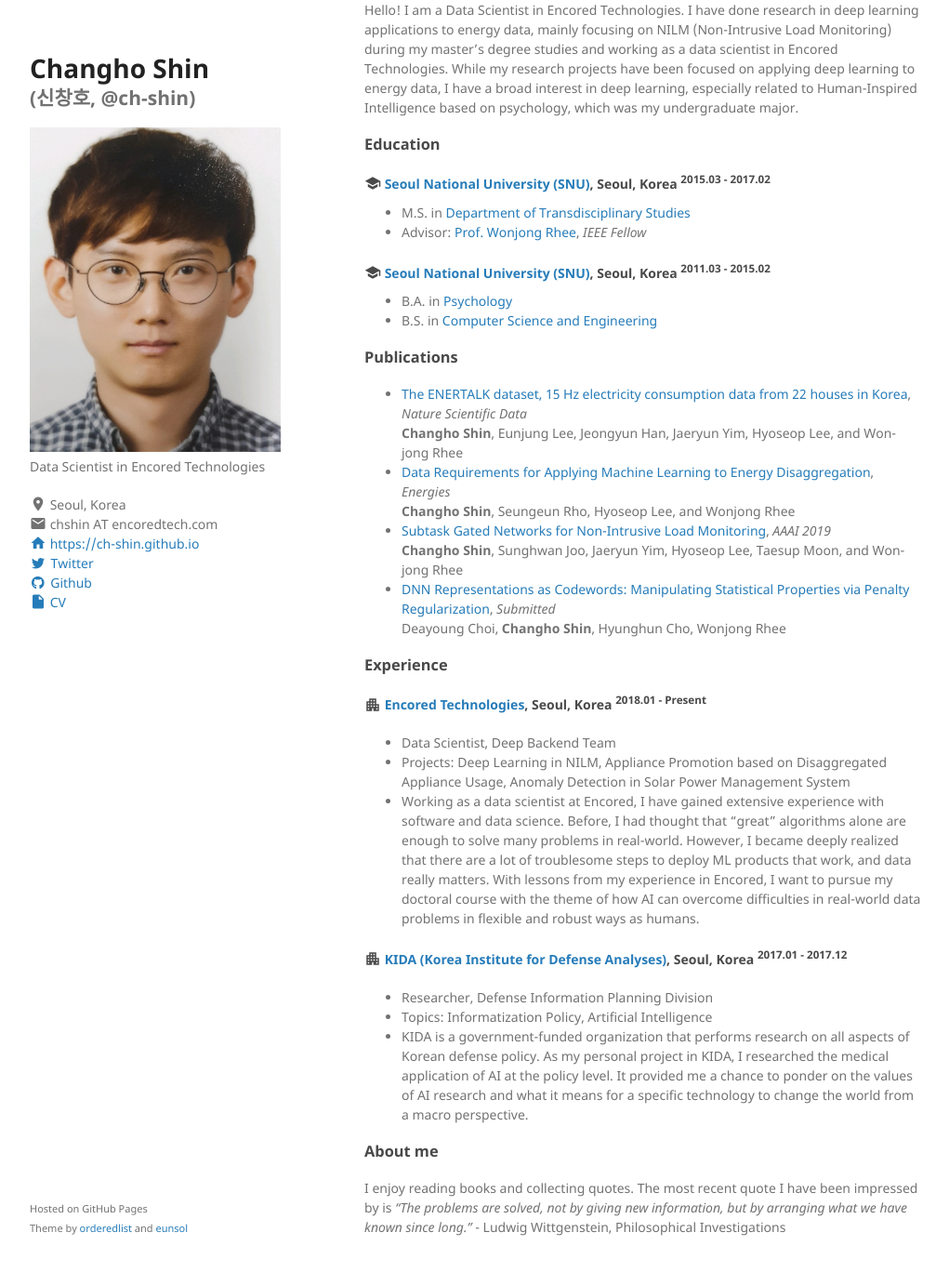
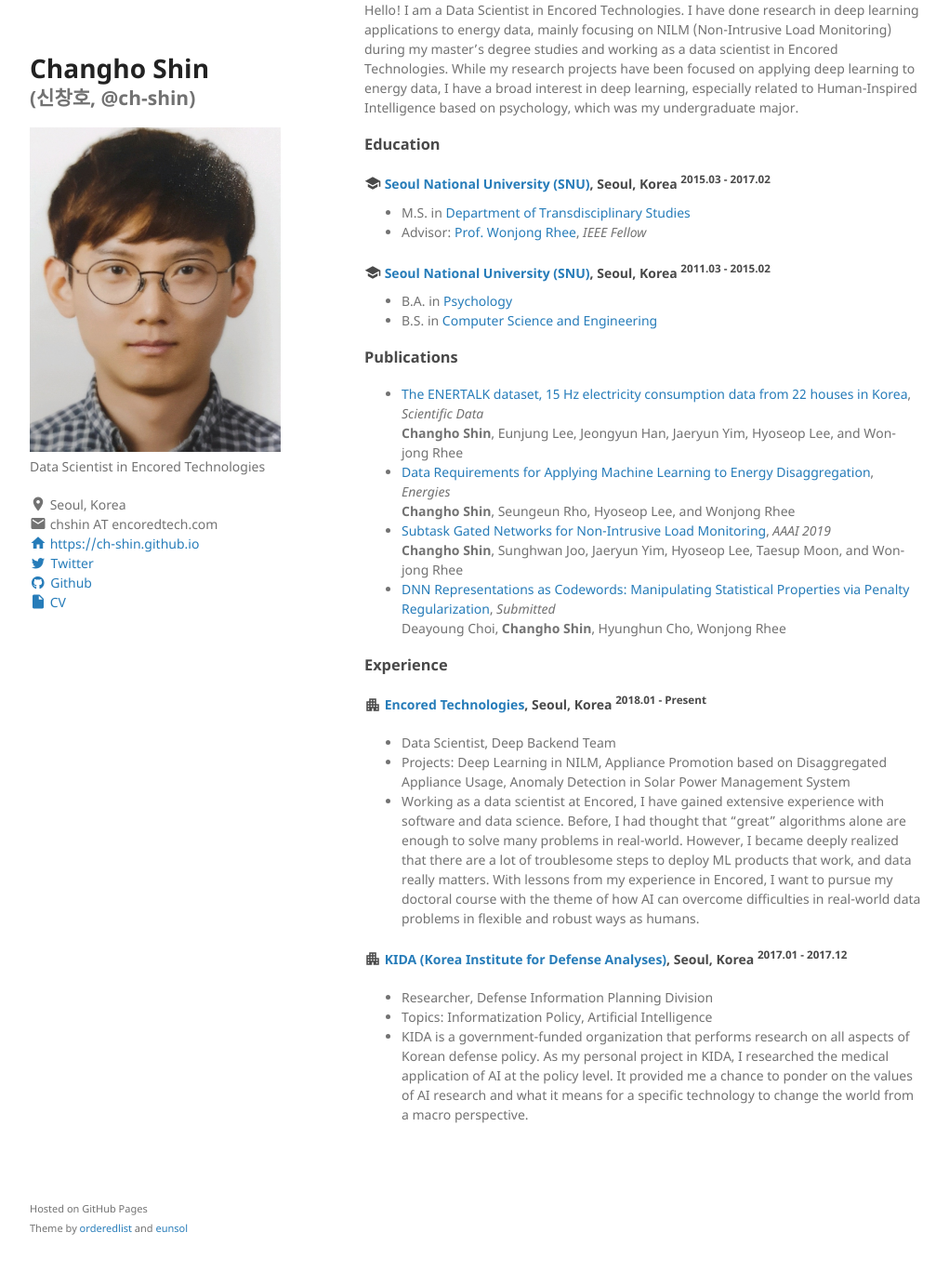
Before and after one commit to ch-shin/ch-shin.github.io, a Jekyll site: the page built from index.md, in a window 1280 px wide and 1400 px high, scrolled down 58 px. Shown: the top 1368 px of the window at 93% size, without its empty margins (128-1149 px from the left). Built offline with Jekyll 4.4.1, drawn with Linux system fonts in a browser that asks for light colours.

Commit message:
Fix minor things

```diff
--- a/index.md
+++ b/index.md
@@ -31,7 +31,7 @@ Hello! I am a Data Scientist in Encored Technologies. I have done research in de
 
 ### Publications
 - [The ENERTALK dataset, 15 Hz electricity consumption data from 22 houses in
-Korea](https://www.nature.com/articles/s41597-019-0212-5.epdf), _Nature Scientific Data_ <br/>
+Korea](https://www.nature.com/articles/s41597-019-0212-5.epdf), _Scientific Data_ <br/>
 **Changho Shin**, Eunjung Lee, Jeongyun Han, Jaeryun Yim, Hyoseop Lee, and Won-
 jong Rhee <br/>
 - [Data Requirements for Applying Machine Learning to Energy Disaggregation](https://www.mdpi.com/1996-1073/12/9/1696), _Energies_ <br/>
@@ -61,7 +61,3 @@ Deayoung Choi, **Changho Shin**, Hyunghun Cho, Wonjong Rhee <br/>
 - Researcher, Defense Information Planning Division
 - Topics: Informatization Policy, Artificial Intelligence
 - KIDA is a government-funded organization that performs research on all aspects of Korean defense policy. As my personal project in KIDA, I researched the medical application of AI at the policy level. It provided me a chance to ponder on the values of AI research and what it means for a specific technology to change the world from a macro perspective.
-
-### About me
-I enjoy reading books and collecting quotes. The most recent quote I have been impressed by is
-*“The problems are solved, not by giving new information, but by arranging what we have known since long.”* - Ludwig Wittgenstein, Philosophical Investigations
```
